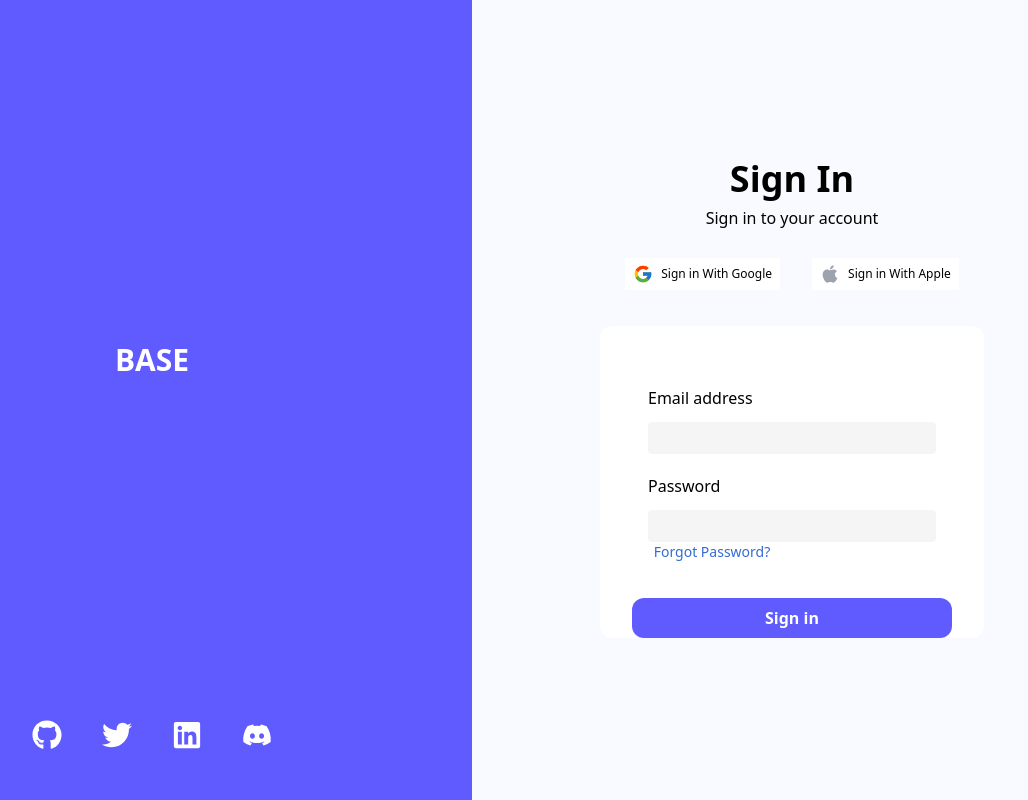
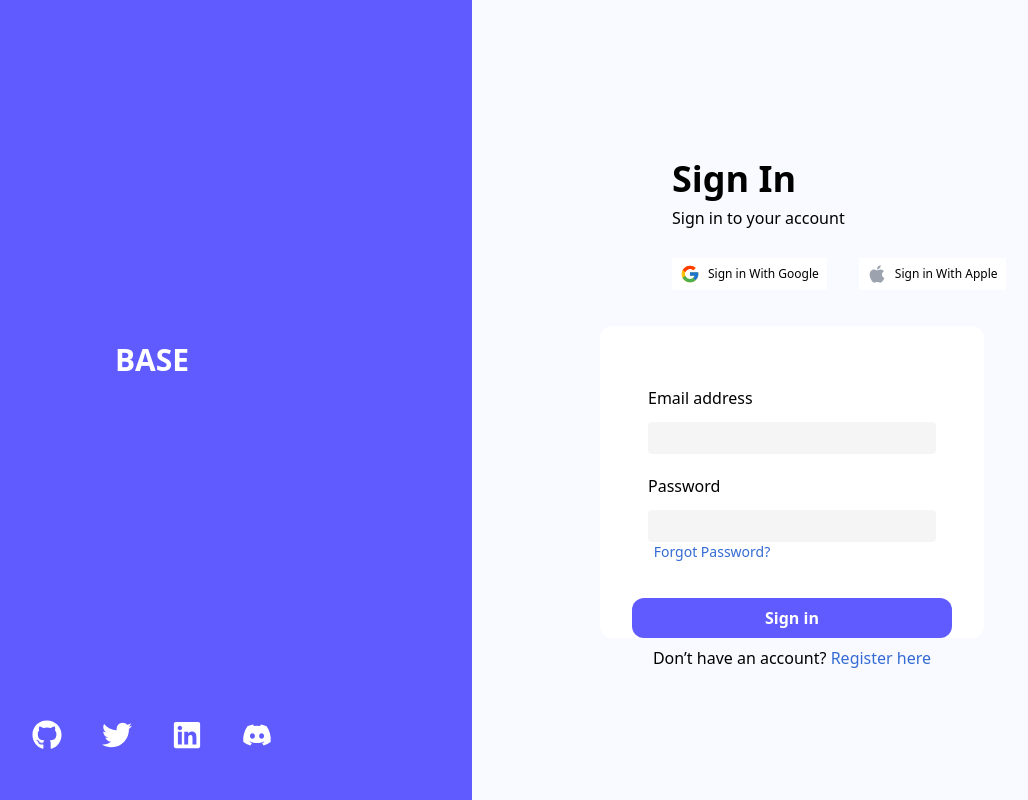
Before and after one commit to Ahalya-KT/sec-lab-machine-task-react, a React (Vite) app: page / in a window 1280 px wide. Shown: the whole page, without its empty margins (168-1196 px from the left). Built offline with nearby package versions, Linux system fonts and the light colour scheme.

Commit message:
fix: changed the alignment of the content

```diff
--- a/src/pages/SignIn.jsx
+++ b/src/pages/SignIn.jsx
@@ -34,10 +34,12 @@ function SignIn() {
 
       {/* div2 */}
       <div className="bg-[#F8FAFF] p-10">
-        <div className="flex flex-col justify-center items-center">
-          <p className="text-[36px] font-bold  md:pt-28">Sign In</p>
+        <div className="flex flex-col md:ml-40">
+          <div className="text-left">
+            <p className="text-[36px] font-bold  md:pt-28">Sign In</p>
 
-          <p className="text-[16px]">Sign in to your account</p>
+            <p className="text-[16px]">Sign in to your account</p>
+          </div>
 
           <div className="pt-7 text-xs flex  gap-8 ">
             <div className="flex bg-white justify-center items-center">
@@ -72,6 +74,10 @@ function SignIn() {
               Sign in
             </button>
           </div>
+          <p className="text-center pt-2">
+            Don’t have an account?{" "}
+            <span className="text-[#346BD4]">Register here</span>
+          </p>
         </div>
       </div>
     </div>
```
